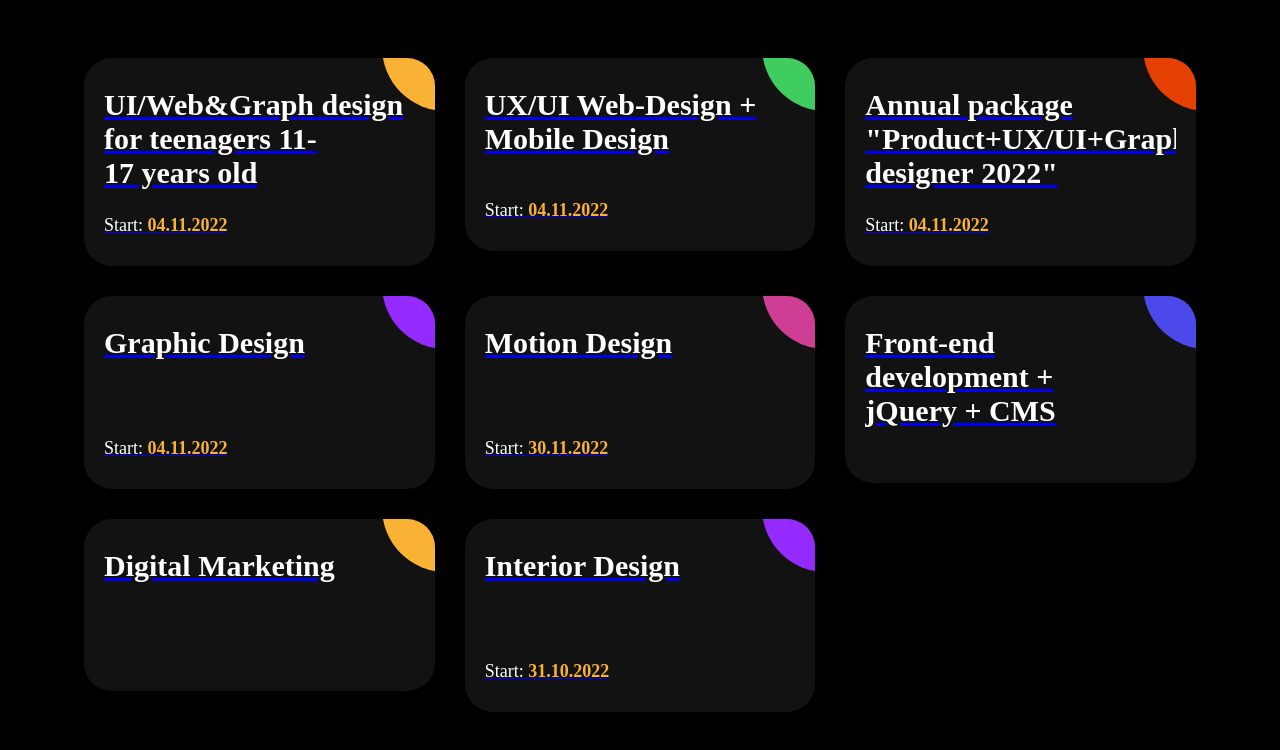
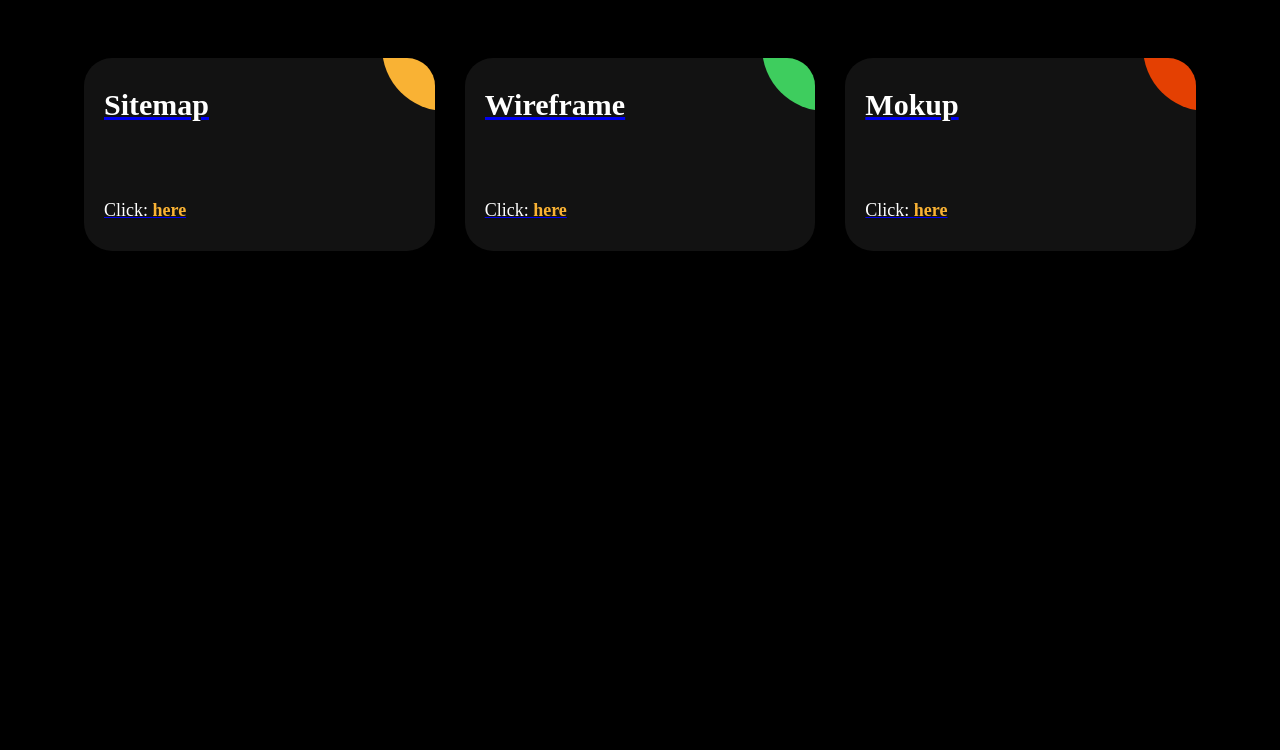
Before and after one commit to RandikaEdirisooriya/StructureOfMyprofile, a plain HTML site: page assets/Assign/Assignment06.html in a window 1280 px wide. Drawn offline with Linux system fonts and the light colour scheme.

Commit message:
Assignment

```diff
--- a/assets/Assign/Assignment06.html
+++ b/assets/Assign/Assignment06.html
@@ -9,128 +9,62 @@
 <div class="ag-format-container">
     <div class="ag-courses_box">
         <div class="ag-courses_item">
-            <a href="#" class="ag-courses-item_link">
+            <a href="https://www.gloomaps.com/XA6AGHiPYi" class="ag-courses-item_link">
                 <div class="ag-courses-item_bg"></div>
 
                 <div class="ag-courses-item_title">
-                    UI/Web&amp;Graph design for teenagers 11-17&#160;years old
+                    Sitemap
                 </div>
 
                 <div class="ag-courses-item_date-box">
-                    Start:
+                    Click:
                     <span class="ag-courses-item_date">
-            04.11.2022
+
+                    here
+
             </span>
                 </div>
             </a>
         </div>
 
         <div class="ag-courses_item">
-            <a href="#" class="ag-courses-item_link">
+            <a href="https://drive.google.com/file/d/1Mp3l5ECLIkWp6_5HD8v2nhBcVS6VBqhn/view?usp=drive_link" class="ag-courses-item_link">
                 <div class="ag-courses-item_bg"></div>
 
                 <div class="ag-courses-item_title">
-                    UX/UI Web-Design&#160;+ Mobile Design
+                    Wireframe
                 </div>
 
                 <div class="ag-courses-item_date-box">
-                    Start:
+                    Click:
                     <span class="ag-courses-item_date">
-            04.11.2022
+           here
           </span>
                 </div>
             </a>
         </div>
 
         <div class="ag-courses_item">
-            <a href="#" class="ag-courses-item_link">
+            <a href="https://www.figma.com/proto/lOcrXgZz3RBATHs6uR0Iez/PosSystem?node-id=1-3&starting-point-node-id=1%3A3&mode=design&t=d7M7AU3ouDLpIY8J-1" class="ag-courses-item_link">
                 <div class="ag-courses-item_bg"></div>
 
                 <div class="ag-courses-item_title">
-                    Annual package "Product+UX/UI+Graph designer&#160;2022"
+                    Mokup
                 </div>
 
                 <div class="ag-courses-item_date-box">
-                    Start:
+                    Click:
                     <span class="ag-courses-item_date">
-            04.11.2022
+           here
+
           </span>
                 </div>
             </a>
         </div>
 
-        <div class="ag-courses_item">
-            <a href="#" class="ag-courses-item_link">
-                <div class="ag-courses-item_bg"></div>
-
-                <div class="ag-courses-item_title">
-                    Graphic Design
-                </div>
-
-                <div class="ag-courses-item_date-box">
-                    Start:
-                    <span class="ag-courses-item_date">
-            04.11.2022
-          </span>
-                </div>
-            </a>
-        </div>
-
-        <div class="ag-courses_item">
-            <a href="#" class="ag-courses-item_link">
-                <div class="ag-courses-item_bg"></div>
-
-                <div class="ag-courses-item_title">
-                    Motion Design
-                </div>
-
-                <div class="ag-courses-item_date-box">
-                    Start:
-                    <span class="ag-courses-item_date">
-            30.11.2022
-          </span>
-                </div>
-            </a>
-        </div>
-
-        <div class="ag-courses_item">
-            <a href="#" class="ag-courses-item_link">
-                <div class="ag-courses-item_bg"></div>
-
-                <div class="ag-courses-item_title">
-                    Front-end development&#160;+ jQuery&#160;+ CMS
-                </div>
-            </a>
-        </div>
-
-        <div class="ag-courses_item">
-            <a href="#" class="ag-courses-item_link">
-                <div class="ag-courses-item_bg">
-                </div>
-                <div class="ag-courses-item_title">
-                    Digital Marketing
-                </div>
-            </a>
-        </div>
-
-        <div class="ag-courses_item">
-            <a href="#" class="ag-courses-item_link">
-                <div class="ag-courses-item_bg"></div>
-
-                <div class="ag-courses-item_title">
-                    Interior Design
-                </div>
-
-                <div class="ag-courses-item_date-box">
-                    Start:
-                    <span class="ag-courses-item_date">
-            31.10.2022
-          </span>
-                </div>
-            </a>
-        </div>
 
     </div>
 </div>
+
 </body>
 </html>
```
Also changed, not shown: index.html (+1 -1 lines). Lines whose indentation alone changed are shown as unchanged.
